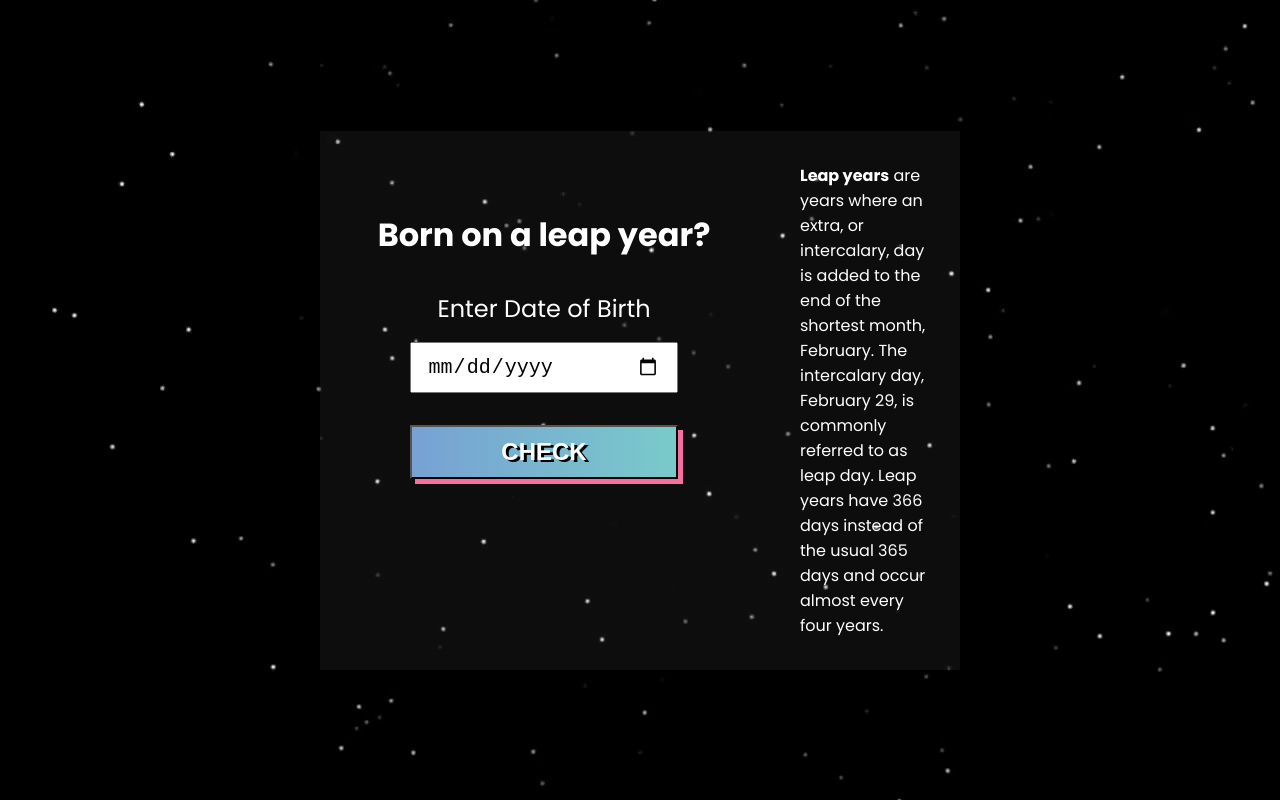
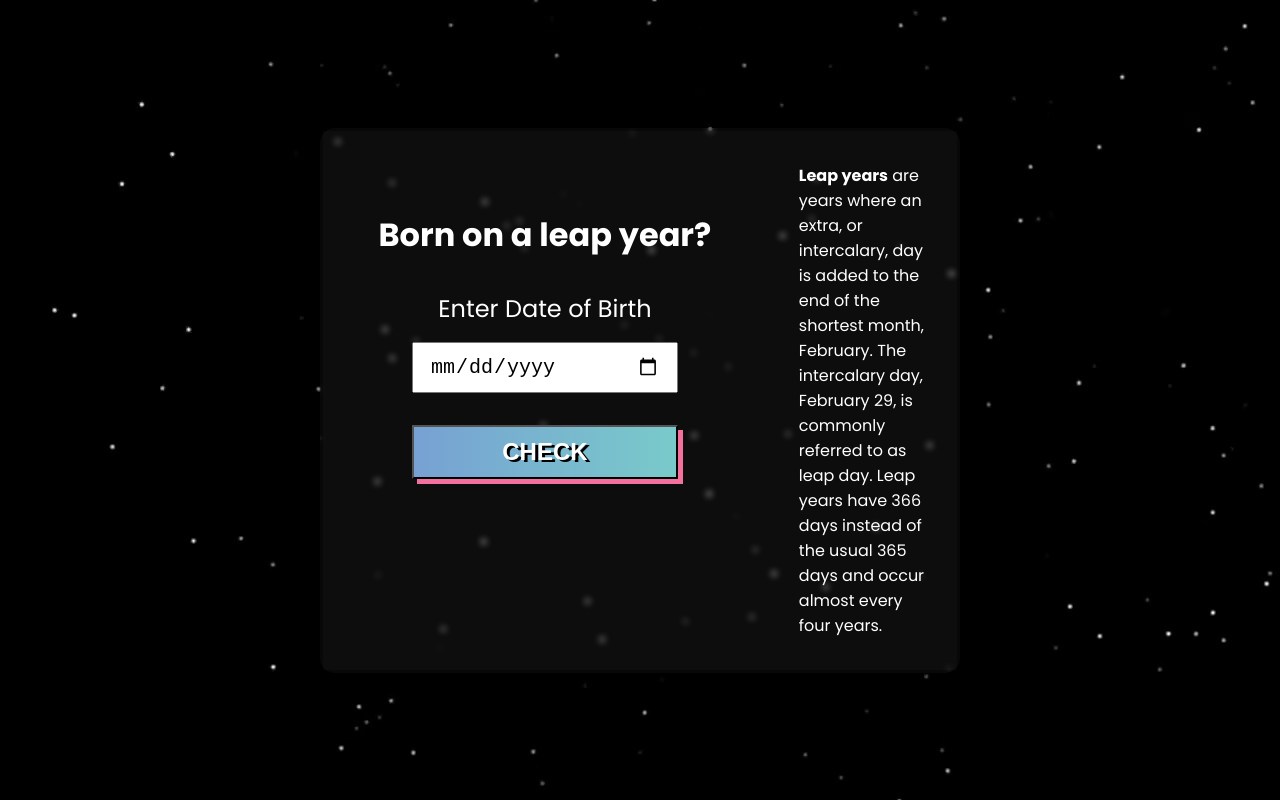
Before and after one commit to puneetsingh99/leapyear, a plain HTML site: page index.html in a window 1280 px wide. Drawn offline with Linux system fonts and the light colour scheme.

Commit message:
Update style.css
Added glassmorphism style

```diff
--- a/style.css
+++ b/style.css
@@ -24,6 +24,9 @@ body{
     flex-wrap: wrap;
     flex-basis: 50%;
     box-shadow: 10px, 10px;
+    backdrop-filter: blur(3px);
+    border: solid 3px transparent;
+    border-radius: 15px;
 
 }
 
```
